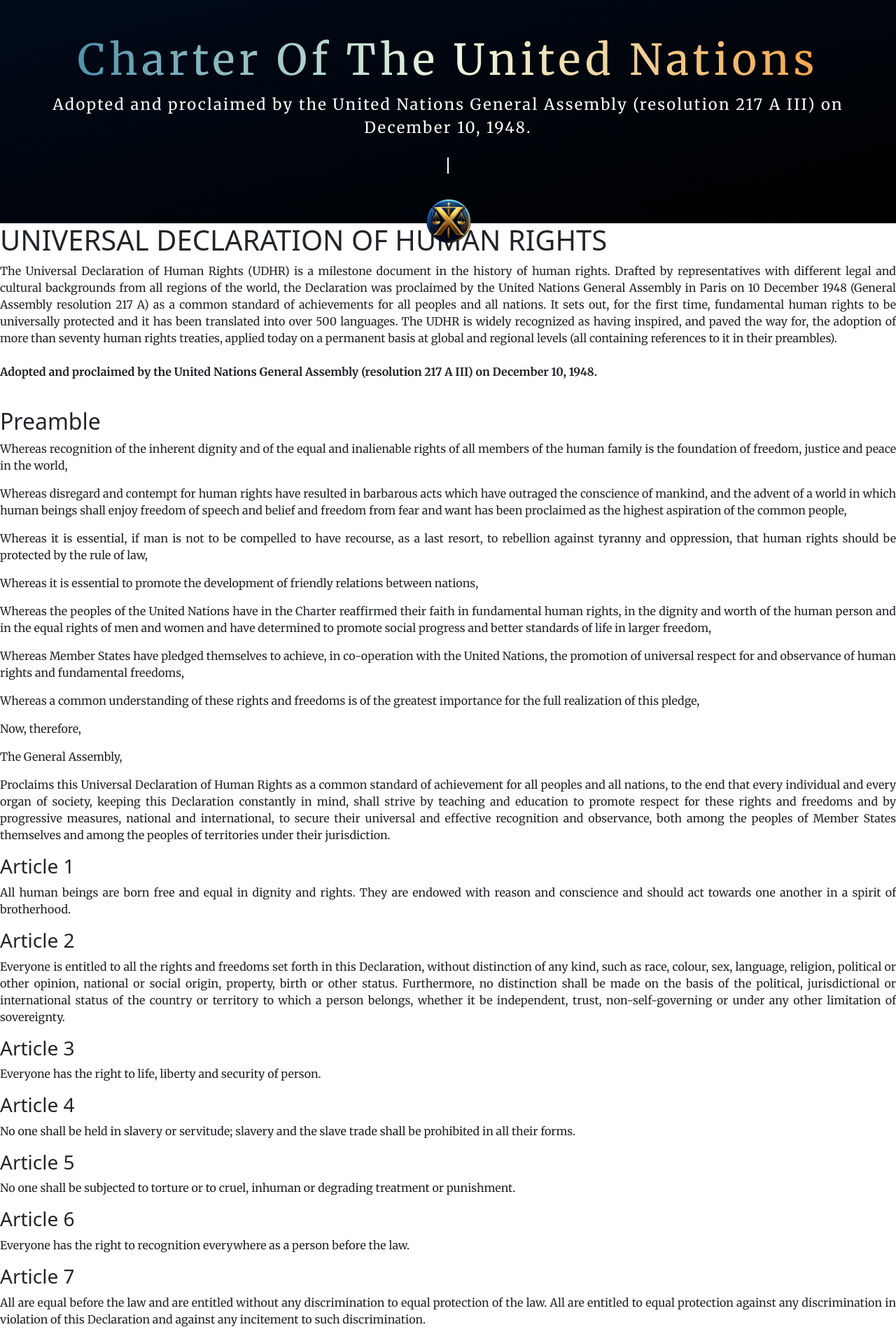
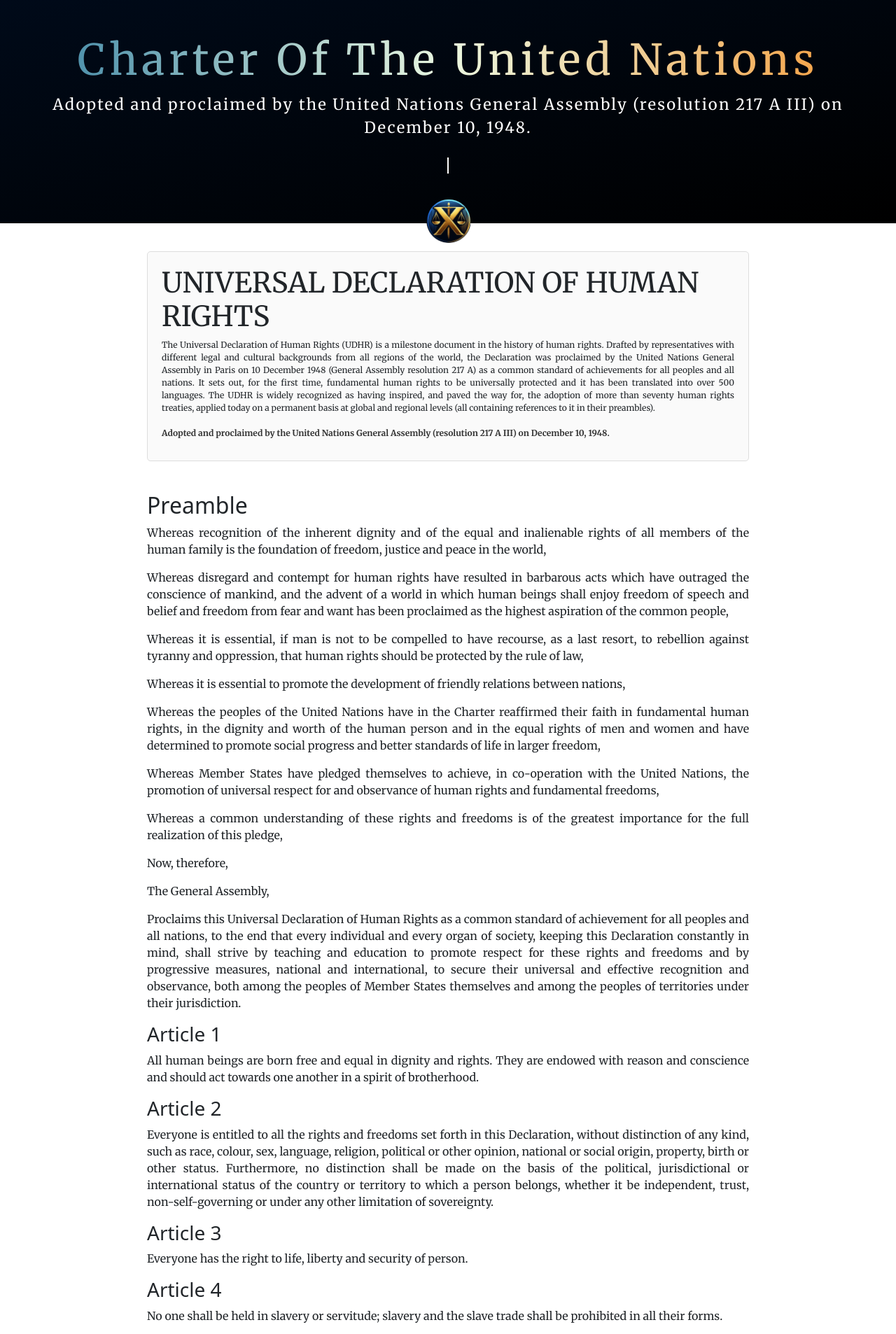
Before and after one commit to mrStudDev/xlexedu01, a Django app: page /humans/ in a window 1280 px wide. Shown: the top 1906 px of the page at 70% size. Run offline with Django 4.2, Linux system fonts and the light colour scheme; data comes from the database, SQL or seed files in the repository; data that the repository does not hold is empty.

Commit message:
info-gen

```diff
--- a/static/css/styles_home.css
+++ b/static/css/styles_home.css
@@ -16,7 +16,7 @@ body {
 }
 
 p {
-    font-size: 0.9rem;
+    font-size: 0.8em;
     font-family: 'Merriweather', serif;
 }
 .welcome-container {
@@ -77,7 +77,11 @@ p {
 .container.mt-5 {
     padding-top: 16px;
 }
-
+.content-container {
+    max-width: 900px;
+    margin: 0 auto;
+    padding: 20px;
+}
 /* Coração */
 .coracao {
     display: inline-block; /* Para permitir que a largura e a altura sejam aplicadas */
@@ -190,6 +194,40 @@ hr {
     margin-bottom: 60px; /* Margem inferior */
     background-color: rgba(255, 255, 255, 0.7); /* Fundo branco com transparência */
     padding: 54px; /* Espaçamento interno */
+}
+.info-final p {
+    margin: 10px 0;
+}
+/* Juris Info General */
+.info-general {
+    background-color: #fafafa; /* Cor de fundo claro para a divisão */
+    border: 1px solid #ddd; /* Borda sutil */
+    border-radius: 5px; /* Bordas arredondadas */
+    padding: 20px; /* Espaçamento interno */
+    margin: 20px 0; /* Margem externa para separar de outros elementos */
+    font-family: 'Merriweather', serif; /* Fonte legível e formal */
+}
+
+.info-general h4 {
+    color: #000000; /* Cor azul para destacar o título */
+    margin-bottom: 10px; /* Espaço abaixo do título */
+}
+
+.info-general hr {
+    border: 0;
+    height: 1px;
+    background-image: linear-gradient(to right, rgba(0, 0, 0, 0), rgba(0, 86, 179, 0.75), rgba(0, 0, 0, 0)); /* Gradiente horizontal para a linha */
+    margin-bottom: 20px; /* Espaçamento após a linha */
+}
+
+.info-general p {
+    font-size: 12px; /* Tamanho da fonte confortável para leitura */
+    line-height: 1.5; /* Espaçamento de linha para melhor legibilidade */
+    margin-bottom: 10px; /* Espaçamento entre parágrafos */
+}
+
+.info-general p strong {
+    color: #333; /* Cor escura para enfatizar textos em negrito */
 }
 
 /* FOOTER */
--- a/templates/direitos_humanos.html
+++ b/templates/direitos_humanos.html
@@ -21,6 +21,7 @@
     <title>{% block 'title' %}Direitos Humanos{% endblock 'title' %}</title>
 </head>
 <body>
+
     <!-- Hero Section -->
     <div class="hero-section">
         <div class="welcome-container">
```
Also changed, not shown: static/css/styles.css (+0 -11 lines).
